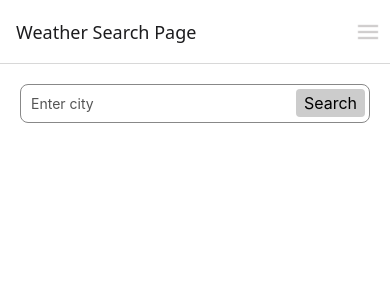
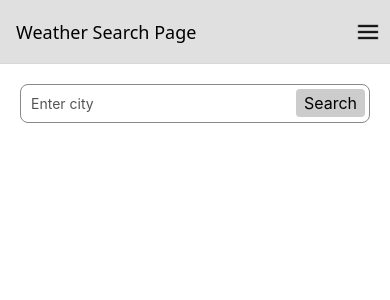
Before and after one commit to dilipsingh1987/weatherApp, a React Native app: screen /Weather in a window 390 px wide. Shown: the top 300 px of the page. Built offline with nearby package versions, Linux system fonts and the light colour scheme.

Commit message:
top header background color has been update according dark and ligght mode

```diff
--- a/App.tsx
+++ b/App.tsx
@@ -4,11 +4,37 @@ import { createNativeStackNavigator } from '@react-navigation/native-stack';
 import { Provider } from 'react-redux';
 import store from './src/redux/store';
 import WeatherScreen from './src/screens/WeatherScreen';
-import { ThemeProvider } from './src/theme/ThemeContext';
+import { ThemeProvider, useTheme } from './src/theme/ThemeContext';
 import { SafeAreaProvider } from 'react-native-safe-area-context';
 import MenuButton from './src/components/MenuButton';
+import { darkColors, lightColors } from './src/styles/screenStyles';
 
 const Stack = createNativeStackNavigator();
+
+function WeatherStack() {
+  const { isDarkMode } = useTheme();
+  const themeColors = isDarkMode ? darkColors : lightColors;
+
+  return (
+    <Stack.Navigator
+      screenOptions={{
+        headerStyle: {
+          backgroundColor: themeColors.header,
+        },
+        headerTitleStyle: {
+          color: themeColors.text,
+        },
+        headerRight: () => <MenuButton />,
+      }}
+    >
+      <Stack.Screen
+        name="Weather"
+        component={WeatherScreen}
+        options={{ title: 'Weather Search Page' }}
+      />
+    </Stack.Navigator>
+  );
+}
 
 function App(): React.JSX.Element {
   return (
@@ -16,13 +42,7 @@ function App(): React.JSX.Element {
       <ThemeProvider>
         <SafeAreaProvider>
           <NavigationContainer>
-            <Stack.Navigator>
-              <Stack.Screen
-                name="Weather"
-                component={WeatherScreen}
-                options={{ title: 'Weather Search Page', headerRight: () => <MenuButton /> }}
-              />
-            </Stack.Navigator>
+            <WeatherStack />
           </NavigationContainer>
         </SafeAreaProvider>
       </ThemeProvider>
--- a/src/components/MenuButton.tsx
+++ b/src/components/MenuButton.tsx
@@ -15,8 +15,8 @@ const MenuButton = () => {
   };
 
   const menuIcon = isDarkMode
-    ? require('../assets/icons/menu_icon_dark.png')
-    : require('../assets/icons/menu_icon_light.png');
+    ? require('../assets/icons/menu_icon_light.png')
+    : require('../assets/icons/menu_icon_dark.png');
 
   return (
     <>
--- a/src/styles/screenStyles.ts
+++ b/src/styles/screenStyles.ts
@@ -132,3 +132,15 @@ export const darkStyles = StyleSheet.create({
     color: '#aaa',
   },
 });
+
+export const lightColors = {
+  background: '#f2f2f2',
+  text: '#000',
+  header: '#e0e0e0',
+};
+
+export const darkColors = {
+  background: '#121212',
+  text: '#fff',
+  header: '#1f1f1f',
+};
```
